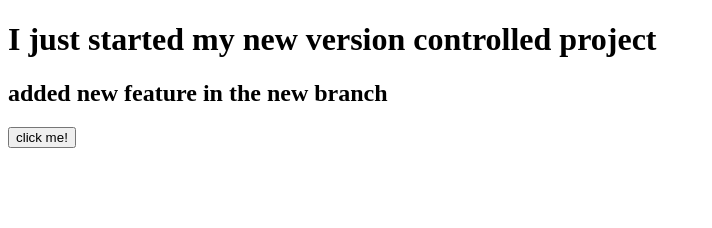
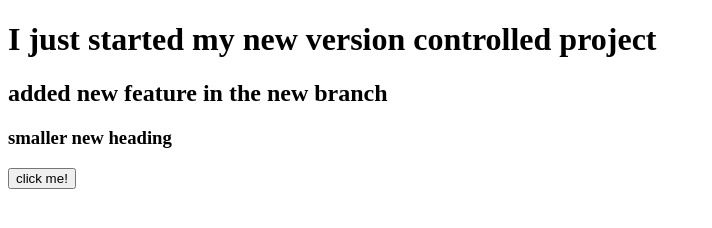
Before and after one commit to lazyninja4ever/secondTest, a plain HTML site: page index.html in a window 1280 px wide. Shown: the whole page, without its empty margins (0-712 px from the left). Drawn offline with Linux system fonts and the light colour scheme.

Commit message:
heading added

```diff
--- a/index.html
+++ b/index.html
@@ -7,6 +7,7 @@
 <body>
 	<h1> I just started my new version controlled project</h1>
 	<h2>added new feature in the new branch</h2>
+	<h3>smaller new heading</h3>
 	<button>click me!</button>
 </body>
 </html>
```
